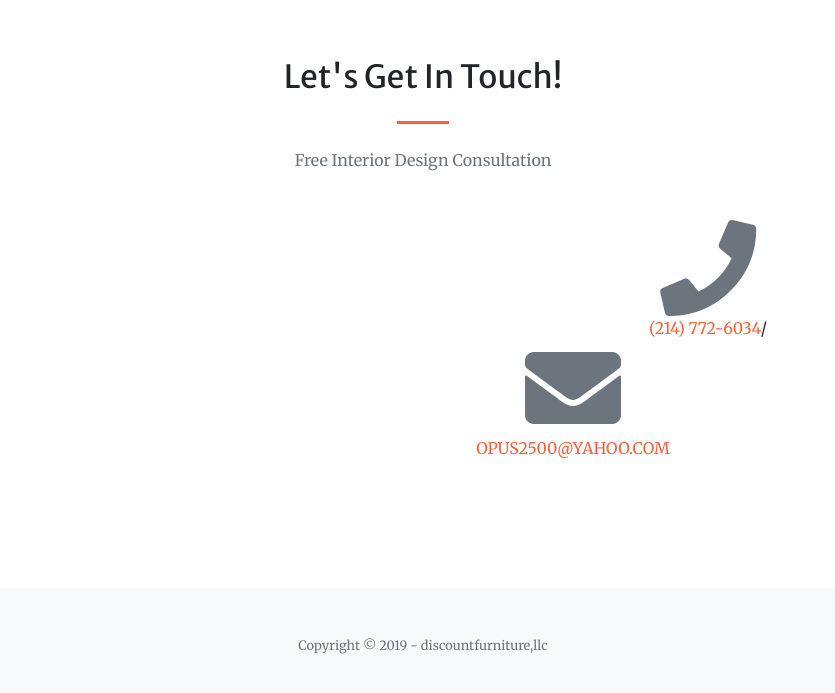
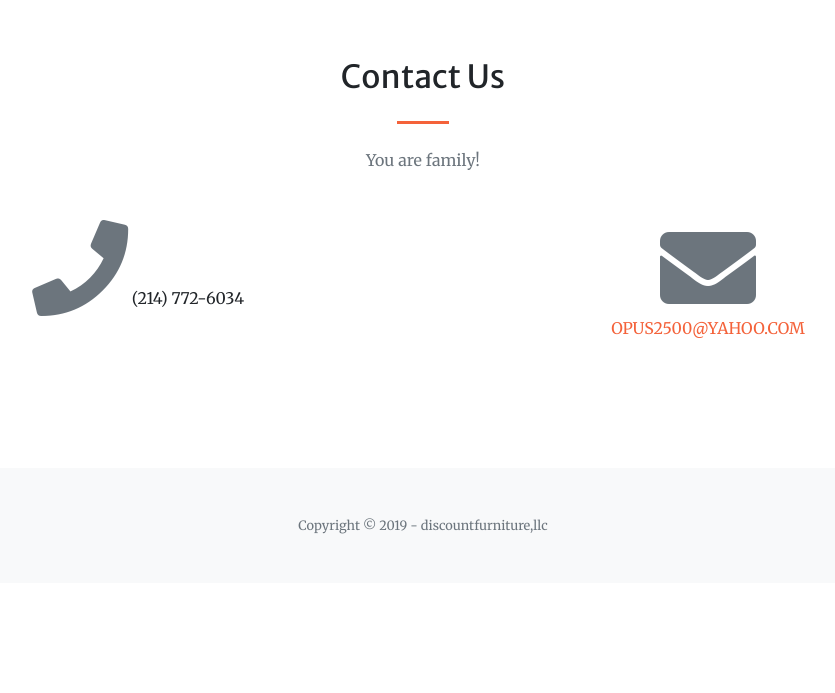
Before and after one commit to DISCOUNTFURNITURE/discountfurniturellc.github.io, a website: page index.html in a window 1280 px wide. Shown: the part 3546-4239 px from the top of the page, without its empty margins (217-1052 px from the left). After the commit the page ends 4129 px from the top, so only its background shows below. Drawn offline with Linux system fonts and the light colour scheme.

Commit message:
Update index.html

```diff
--- a/index.html
+++ b/index.html
@@ -263,15 +263,15 @@
     <div class="container">
       <div class="row justify-content-center">
         <div class="col-lg-8 text-center">
-          <h2 class="mt-0">Let's Get In Touch!</h2>
+          <h2 class="mt-0">Contact Us</h2>
           <hr class="divider my-4">
-          <p class="text-muted mb-5">Free Interior Design Consultation</p>
+          <p class="text-muted mb-5">You are family!</p>
         </div>
       </div>
       <div class="row">
         <div class="col-lg-6 ml-auto text-center">
           <i class="fas fa-phone fa-6x mb-6 text-muted"></i>
-          <div><a href="tel:+12147726034">(214) 772-6034</a>/<div>
+          <div<a href="tel:+12147726034">(214) 772-6034</a>
         </div>
         <div class="col-lg-6 mr-auto text-center">
           <i class="fas fa-envelope fa-6x mb-6 text-muted"></i>
```
